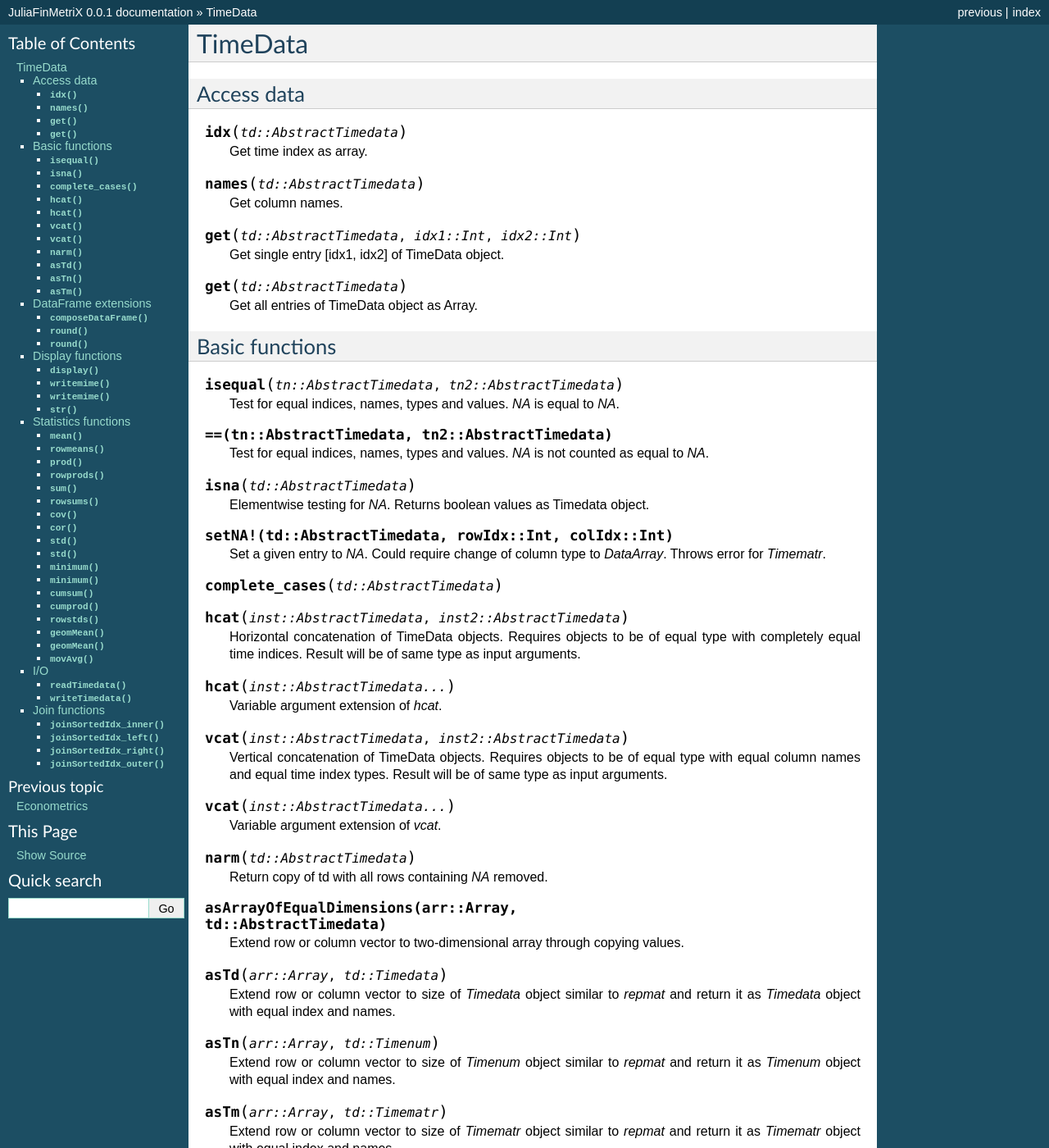
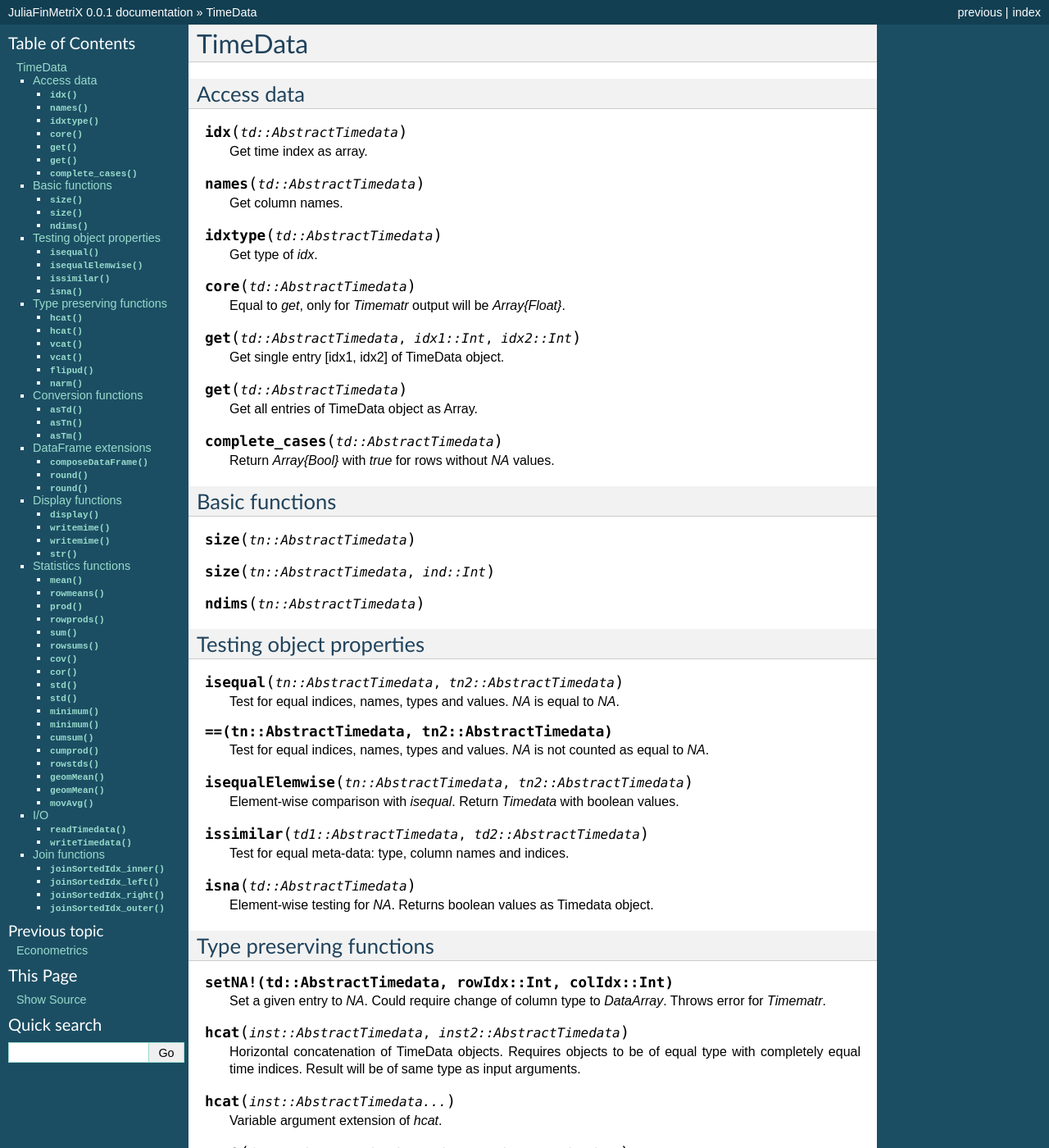
Before and after one commit to JuliaFinMetriX/JuliaFinMetriX.github.io, a Sphinx documentation site: the page built from docs/timeData.rst, in a window 1280 px wide and 1400 px high. Shown: the whole window at 82% size. Built offline with Sphinx 7.4.7, drawn with Linux system fonts in a browser that asks for light colours; some of the changed text lies outside the part shown.

Commit message:
some functions added

```diff
--- a/docs/timeData.rst
+++ b/docs/timeData.rst
@@ -12,6 +12,14 @@ Access data
 
    Get column names.
 
+.. function:: idxtype(td::AbstractTimedata)
+
+   Get type of `idx`.
+
+.. function:: core(td::AbstractTimedata)
+
+   Equal to `get`, only for `Timematr` output will be `Array{Float}`.
+
 .. function:: get(td::AbstractTimedata, idx1::Int, idx2::Int)
 
    Get single entry [idx1, idx2] of TimeData object.
@@ -20,9 +28,23 @@ Access data
 
    Get all entries of TimeData object as Array.
 
+.. function:: complete_cases(td::AbstractTimedata)
+
+   Return `Array{Bool}` with `true` for rows without `NA` values.
+
 
 Basic functions
 ---------------
+
+.. function:: size(tn::AbstractTimedata)
+
+.. function:: size(tn::AbstractTimedata, ind::Int)
+
+.. function:: ndims(tn::AbstractTimedata)
+
+
+Testing object properties
+-------------------------
 
 .. function:: isequal(tn::AbstractTimedata, tn2::AbstractTimedata)
 
@@ -34,17 +56,29 @@ Basic functions
    Test for equal indices, names, types and values. `NA` is not
    counted as equal to `NA`.
 
+
+.. function:: isequalElemwise(tn::AbstractTimedata, tn2::AbstractTimedata)
+
+   Element-wise comparison with `isequal`. Return `Timedata` with
+   boolean values.
+
+.. function::  issimilar(td1::AbstractTimedata, td2::AbstractTimedata)
+
+   Test for equal meta-data: type, column names and indices.
+
 .. function:: isna(td::AbstractTimedata)
 
-   Elementwise testing for `NA`. Returns boolean values as Timedata
+   Element-wise testing for `NA`. Returns boolean values as Timedata
    object.
+
+
+Type preserving functions
+-------------------------
 
 .. function:: setNA!(td::AbstractTimedata, rowIdx::Int, colIdx::Int)
 
    Set a given entry to `NA`. Could require change of column type to
    `DataArray`. Throws error for `Timematr`.
-
-.. function:: complete_cases(td::AbstractTimedata)
 
 .. function:: hcat(inst::AbstractTimedata, inst2::AbstractTimedata)
 
@@ -66,9 +100,17 @@ Basic functions
 
    Variable argument extension of `vcat`.
 
+.. function:: flipud(inst::AbstractTimedata)
+
+   Flip `TimeData` object upside down.
+
 .. function:: narm(td::AbstractTimedata)
 
-   Return copy of td with all rows containing `NA` removed.
+   Return copy of td with all rows removed that were containing `NA`.
+
+
+Conversion functions
+-------------------
 
 .. function:: asArrayOfEqualDimensions(arr::Array,
               td::AbstractTimedata)
@@ -93,6 +135,8 @@ Basic functions
    Extend  row or column vector to size of `Timematr` object similar
    to `repmat` and return it as `Timematr` object with equal index and
    names.
+
+
 
 DataFrame extensions
 --------------------
```
